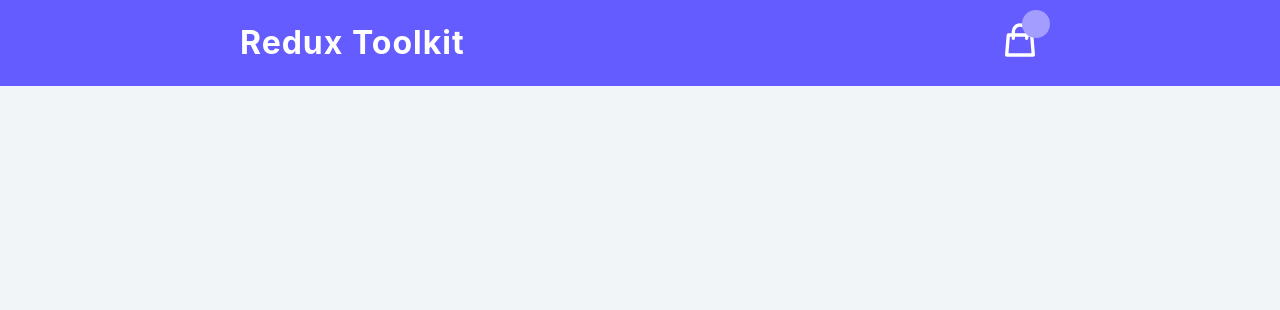
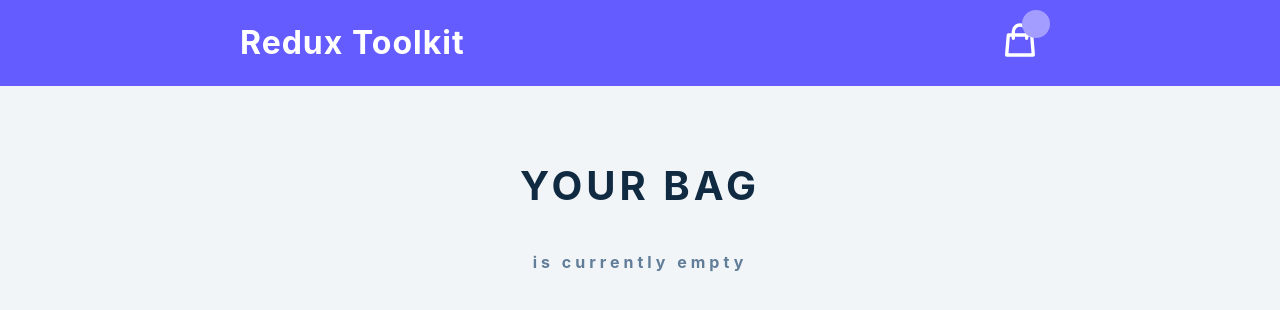
Before and after one commit to KennethSoriano/store-app, a React (Create React App) app: page / in a window 1280 px wide. Shown: the top 310 px of the page. Built offline with nearby package versions, Linux system fonts and the light colour scheme.

Commit message:
CartConrtainer

```diff
--- a/src/App.js
+++ b/src/App.js
@@ -1,9 +1,11 @@
 import Navbar from "./components/Navbar";
+import CartContainer from "./components/CartContainer";
 
 function App() {
   return (
     <main>
       <Navbar />
+      <CartContainer />
     </main>
   );
 }
--- /dev/null
+++ b/src/components/CartContainer.js
@@ -0,0 +1,20 @@
+import CartItem from "./CartItem"
+import { useSelector } from "react-redux";
+
+const CartContainer = () => {
+    const { CartItem, total, amount} = useSelector((state) => state.cart)
+
+    if (amount < 1) {
+        return (
+            <section className="cart">
+                {/* cart headr */}
+                <header>
+                    <h2>your bag</h2>
+                    <h4 className="empty-cart">is currently empty</h4>
+                </header>
+            </section>
+        );
+    }
+}
+
+export default CartContainer
--- /dev/null
+++ b/src/components/CartItem.js
@@ -0,0 +1,7 @@
+const CartItem = () => {
+    return (
+        <div></div>
+    )
+}
+
+export default CartItem;
--- a/src/features/cart/cartSlice.js
+++ b/src/features/cart/cartSlice.js
@@ -1,4 +1,5 @@
 import { createSlice } from "@reduxjs/toolkit";
+import cartItems from "../../cartItems";
 
 const initialState = {
     cartItems: [],
```
Also changed, not shown: src/icons.js (line endings or trailing spaces).
